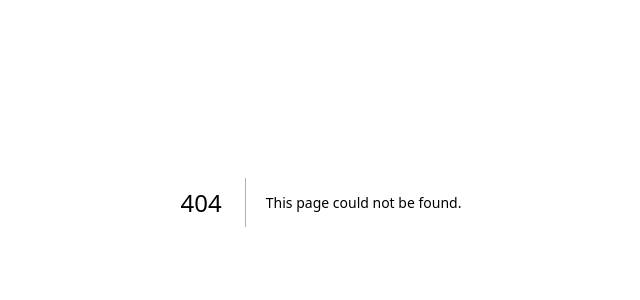
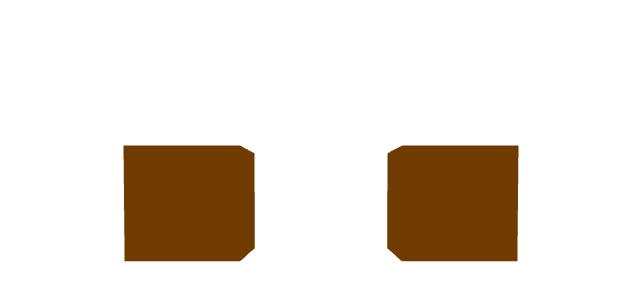
Before and after one commit to arniu/start3, a Next.js app: page /starter in a window 1280 px wide. Before the commit this address had no page. Shown: the part 198-498 px from the top of the page, without its empty margins (319-959 px from the left). Built offline with nearby package versions, Linux system fonts and the light colour scheme.

Commit message:
Add react-three-fiber starter

```diff
--- /dev/null
+++ b/src/app/starter/page.tsx
@@ -0,0 +1,44 @@
+"use client";
+
+import { Canvas, useFrame } from "@react-three/fiber";
+import { useRef, useState } from "react";
+import * as THREE from "three";
+import "./styles.css";
+
+export default function Page() {
+  return (
+    <div className="canvas-container">
+      <Canvas>
+        <ambientLight intensity={0.5} />
+        <spotLight position={[10, 10, 10]} angle={0.15} penumbra={1} />
+        <pointLight position={[-10, -10, -10]} />
+        <Box position={[-1.2, 0, 0]} />
+        <Box position={[1.2, 0, 0]} />
+      </Canvas>
+    </div>
+  );
+}
+
+function Box(props: JSX.IntrinsicElements["mesh"]) {
+  // This reference will give us direct access to the THREE.Mesh object
+  const meshRef = useRef<THREE.Mesh>(null!);
+  // Hold state for hovered and clicked events
+  const [isHovered, setHovered] = useState(false);
+  const [isClicked, setClicked] = useState(false);
+  // Rotate mesh every frame, this is outside of React without overhead
+  useFrame((_state, delta) => (meshRef.current.rotation.x += delta));
+
+  return (
+    <mesh
+      {...props}
+      ref={meshRef}
+      scale={isClicked ? 1.5 : 1}
+      onClick={() => setClicked(!isClicked)}
+      onPointerOver={() => setHovered(true)}
+      onPointerOut={() => setHovered(false)}
+    >
+      <boxGeometry args={[1, 1, 1]} />
+      <meshStandardMaterial color={isHovered ? "hotpink" : "orange"} />
+    </mesh>
+  );
+}
--- /dev/null
+++ b/src/app/starter/styles.css
@@ -0,0 +1,12 @@
+html,
+body,
+.canvas-container {
+  width: 100%;
+  height: 100%;
+  margin: 0;
+  padding: 0;
+}
+
+.canvas-container {
+  background: white;
+}
```
Also changed, not shown: package.json (+20 -17 lines), 1 other file (tests, documents, lock files or other folders).
